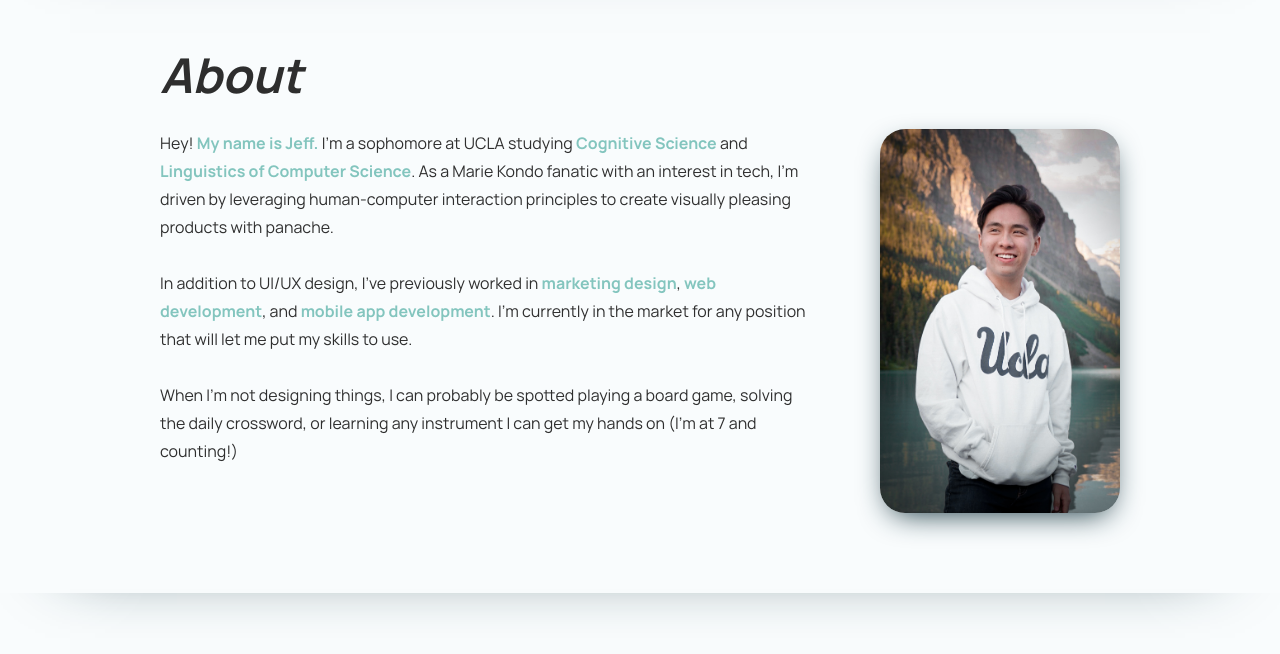
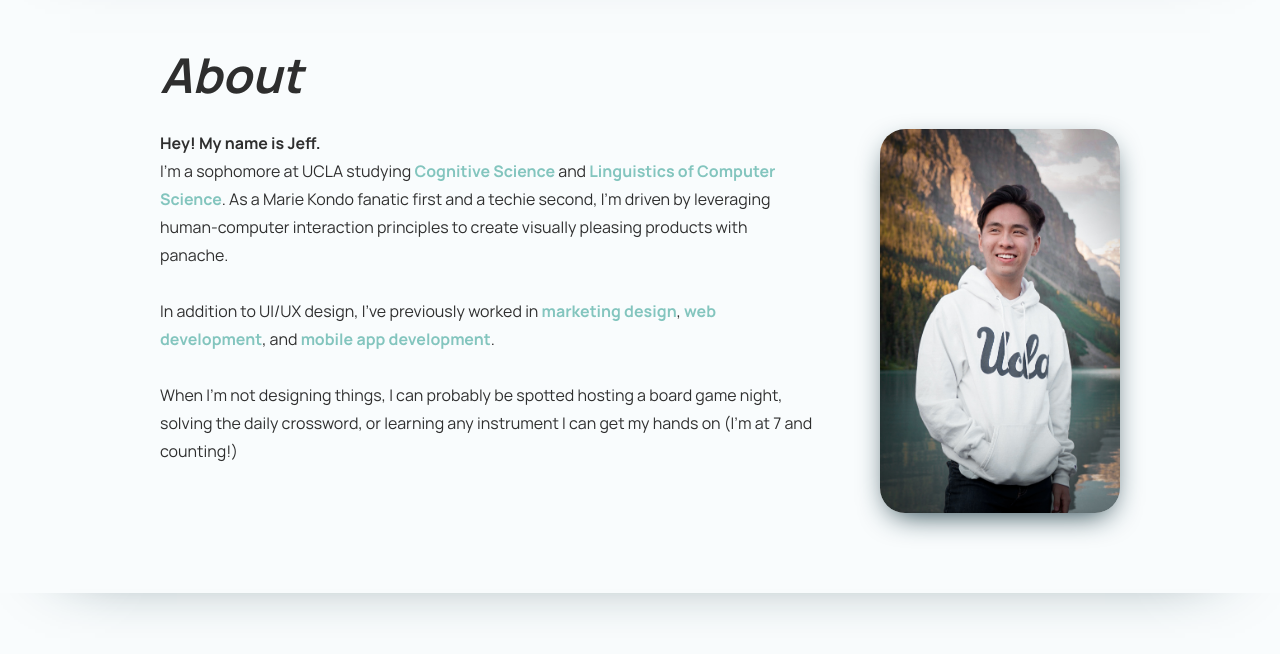
Before and after one commit to thejefflu/thejefflu.github.io, a plain HTML site: page index.html in a window 1280 px wide. Shown: the part 1160-1814 px from the top of the page. Drawn offline with Linux system fonts and the light colour scheme; a web font is replaced by a local one.

Commit message:
file reorganization

```diff
--- a/css/main.css
+++ b/css/main.css
@@ -155,6 +155,13 @@ h5 { /* nav menu left-hand side */
   font-size: 1.25rem;
   padding-bottom: 40px;
   margin-left: 3em;
+}
+
+p span {
+  font-weight: bold;
+  width: 100px;
+  margin: 0;
+  padding: 0;
 }
 
 /* paragraphs */
--- a/index.html
+++ b/index.html
@@ -59,7 +59,7 @@
             </li>
             <li>
               <!-- <i class="fa-solid fa-file-pdf"></i>  -->
-              <a href="assets/pdfs/resume.pdf" target="_blank" onclick="menuOff()">Resume
+              <a href="resume.pdf" target="_blank" onclick="menuOff()">Resume
               </a>
             </li>
           </ul>
@@ -123,7 +123,7 @@
         <!-- gallery -->
         <div class="grid">
           <div class="container">
-            <a href="assets/pdfs/uclacki.pdf" target="_blank">
+            <a href="uclacki.pdf" target="_blank">
               <img src="assets/imgs/uclacki.png" alt="Case Study #1">
               <div class="overlay">
                 <h4>UCLA CKI</h4>
@@ -132,7 +132,7 @@
             </a>
           </div>
           <div class="container">
-            <a href="assets/pdfs/pilot.pdf" target="_blank">
+            <a href="pilot.pdf" target="_blank">
               <img src="assets/imgs/pilot.png" alt="Case Study #2">
               <div class="overlay">
                 <h4>Pilot</h4>
@@ -141,7 +141,7 @@
             </a>
           </div>
           <div class="container">
-            <a href="assets/pdfs/aria.pdf" target="_blank">
+            <a href="aria.pdf" target="_blank">
               <img src="assets/imgs/aria.png" alt="Case Study #3">
               <div class="overlay">
                 <h4>Aria</h4>
@@ -150,7 +150,7 @@
             </a>
           </div>
           <div class="container">
-            <a href="assets/pdfs/rover.pdf" target="_blank">
+            <a href="rover.pdf" target="_blank">
               <img src="assets/imgs/rover.png" alt="Case Study #4">
               <div class="overlay">
                 <h4>Rover</h4>
@@ -175,23 +175,22 @@
         <div class="flex">
 
           <!-- text -->
-          <p>
-            Hey!
-              <a href="https://youtu.be/AfIOBLr1NDU?t=2" target="_blank" class="inline">
-            My name is Jeff.
-            </a>
+          <p><span>
+              <a href="https://youtu.be/AfIOBLr1NDU?t=2" target="_blank">
+                Hey! My name is Jeff.
+            </a></span>
+            <br>
             I'm a sophomore at UCLA studying
               <a href="https://www.psych.ucla.edu" target="_blank" class="inline">Cognitive Science</a> and
               <a href="https://linguistics.ucla.edu" target="_blank" class="inline">Linguistics of Computer Science</a>.
-            As a Marie Kondo fanatic with an interest in tech, I'm driven by leveraging human-computer interaction principles to create visually pleasing products with panache.
+            As a Marie Kondo fanatic first and a techie second, I'm driven by leveraging human-computer interaction principles to create visually pleasing products with panache.
               <br><br>
             In addition to UI/UX design, I've previously worked in
               <a href="https://www.instagram.com/fpsproductions/" target="_blank" class="inline">marketing design</a>,
               <a href="https://kidskonservatory.com" target="_blank" class="inline">web development</a>, and
               <a href="https://www.figma.com/proto/QH5iPg8lH7K3IQyVgCFyOA/APIFM?node-id=2765%3A6825&scaling=contain&page-id=2395%3A6680&starting-point-node-id=2765%3A6825&show-proto-sidebar=0" target="_blank" class="inline">mobile app development</a>.
-            I'm currently in the market for any position that will let me put my skills to use.
               <br><br>
-            When I'm not designing things, I can probably be spotted playing a board game, solving the daily crossword, or learning any instrument I can get my hands on (I'm at 7 and counting!)
+            When I'm not designing things, I can probably be spotted hosting a board game night, solving the daily crossword, or learning any instrument I can get my hands on (I'm at 7 and counting!)
               <br>
           </p>
 
@@ -215,7 +214,7 @@
           <i class="fa-solid fa-envelope"></i> jefflukr@gmail.com
         </a>
 
-        <a class="btn" href="assets/pdfs/resume.pdf" target="_blank">
+        <a class="btn" href="resume.pdf" target="_blank">
           <i class="fa-solid fa-file-pdf"></i> Resume
         </a>
 
```
Also changed, not shown: 8 other files.
